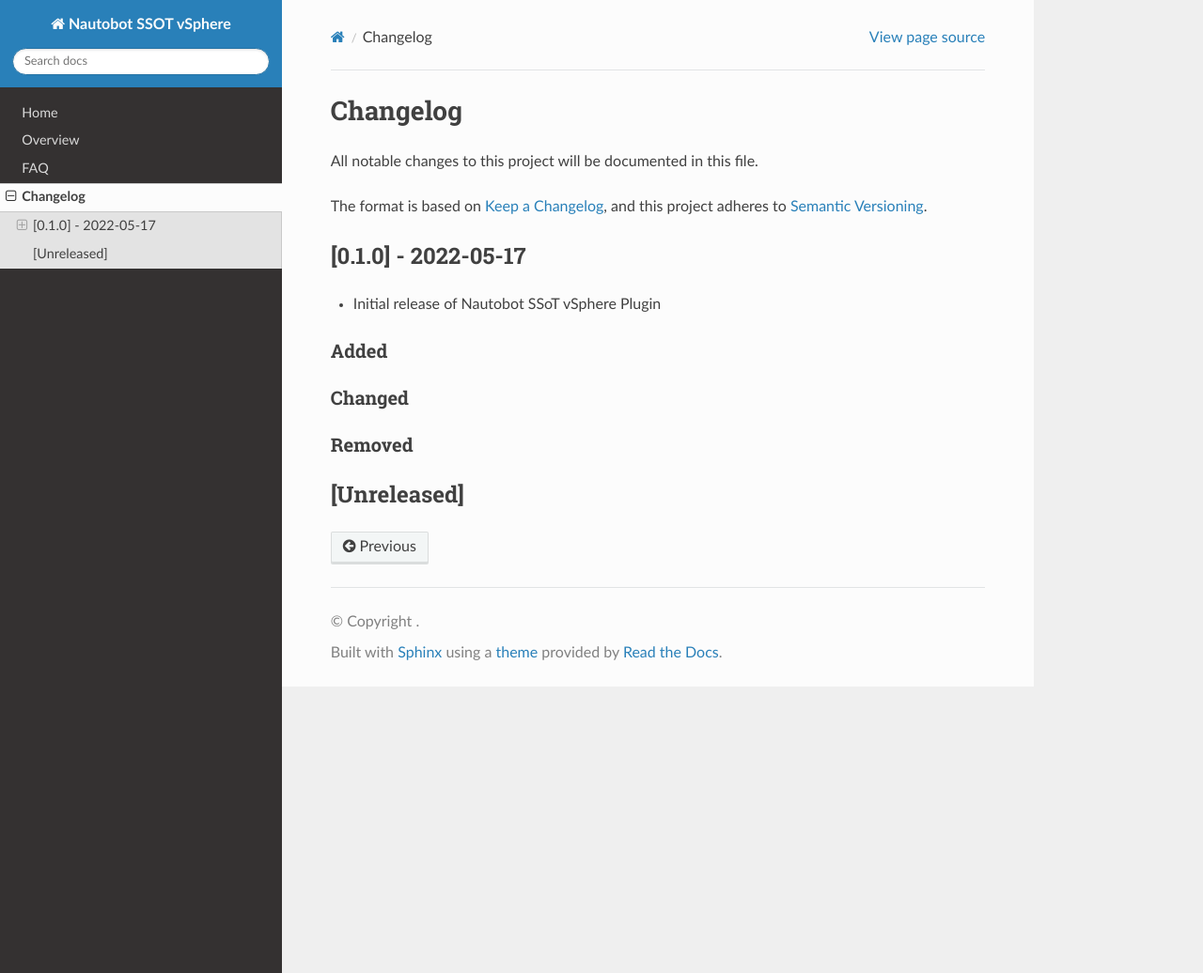
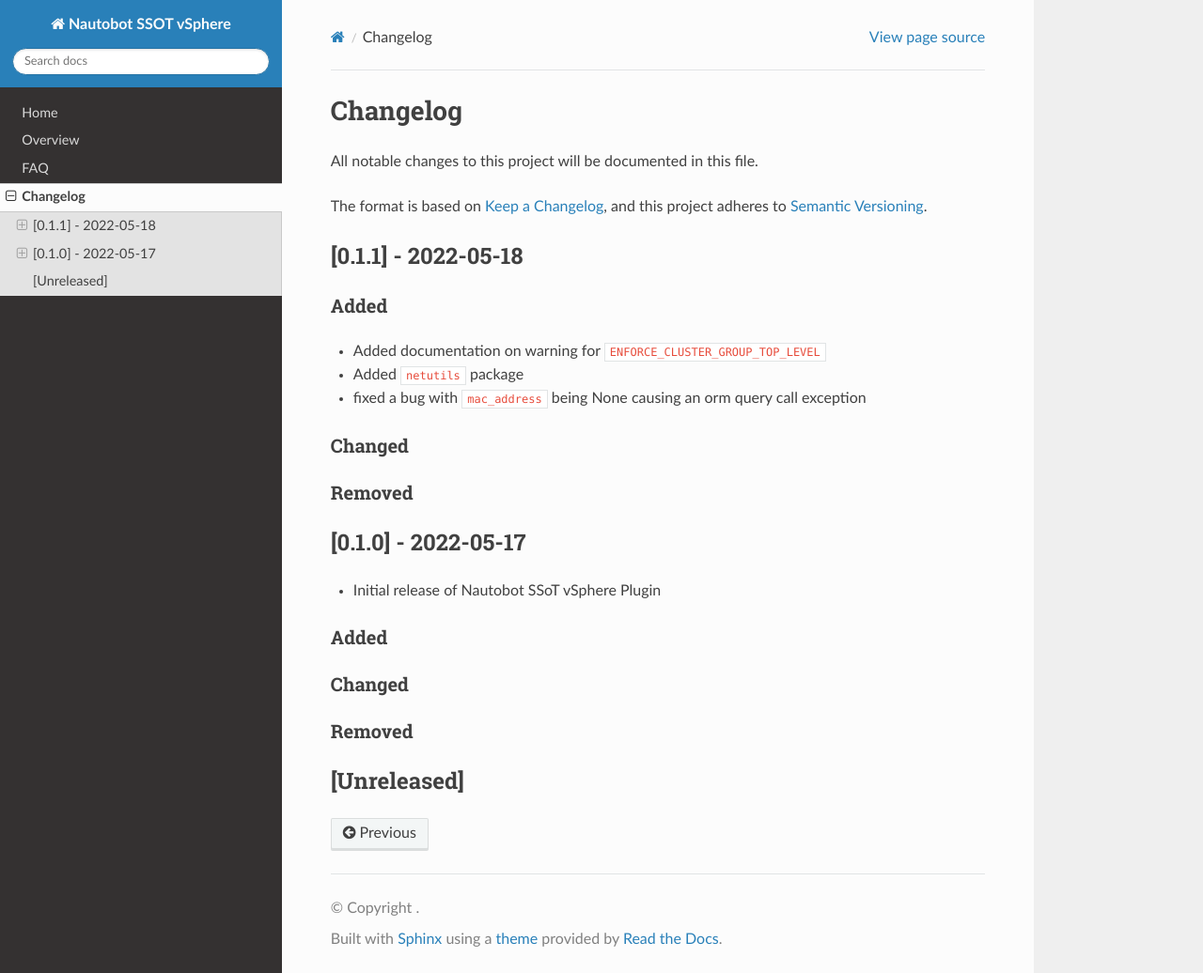
Before and after one commit to h4ndzdatm0ld/nautobot-ssot-vsphere, a Sphinx documentation site: the page built from docs/CHANGELOG.md, in a window 1280 px wide and 1036 px high. Shown: the whole window at 94% size. Built offline with Sphinx 7.4.7 and the Read the Docs theme 2.0.0, drawn with Linux system fonts in a browser that asks for light colours.

Commit message:
Release 0.1.1

```diff
--- a/docs/CHANGELOG.md
+++ b/docs/CHANGELOG.md
@@ -4,6 +4,18 @@
 
 The format is based on [Keep a Changelog](https://keepachangelog.com/en/1.0.0/),
 and this project adheres to [Semantic Versioning](https://semver.org/spec/v2.0.0.html).
+
+## [0.1.1] - 2022-05-18
+
+### Added
+
+- Added documentation on warning for `ENFORCE_CLUSTER_GROUP_TOP_LEVEL`
+- Added `netutils` package
+- fixed a bug with `mac_address` being None causing an orm query call exception
+
+### Changed
+
+### Removed
 
 ## [0.1.0] - 2022-05-17
 
--- a/pyproject.toml
+++ b/pyproject.toml
@@ -1,6 +1,6 @@
 [tool.poetry]
 name = "nautobot-ssot-vsphere"
-version = "0.1.0"
+version = "0.1.1"
 description = "Nautobot SSoT vSphere"
 authors = ["h4ndzdatm0ld <hugotinoco@icloud.com>"]
 license = "Apache-2.0"
```
